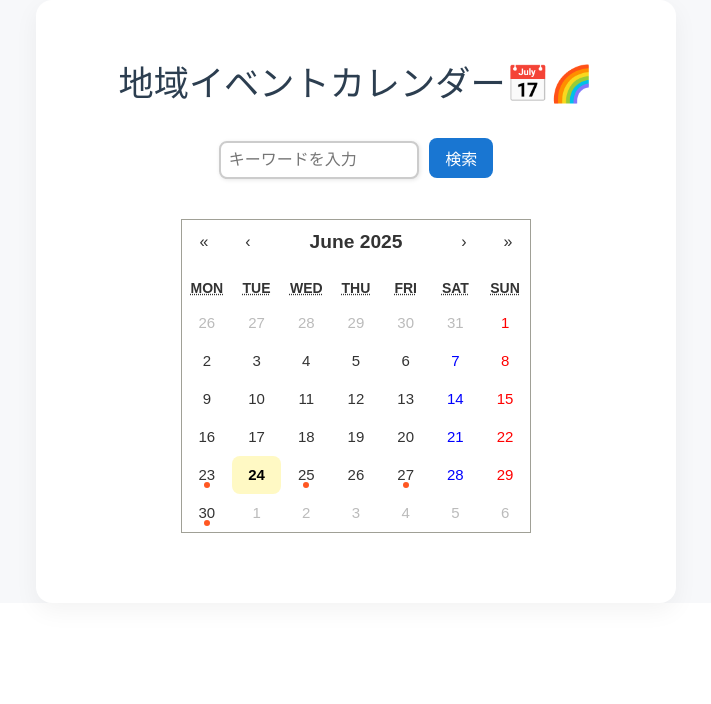
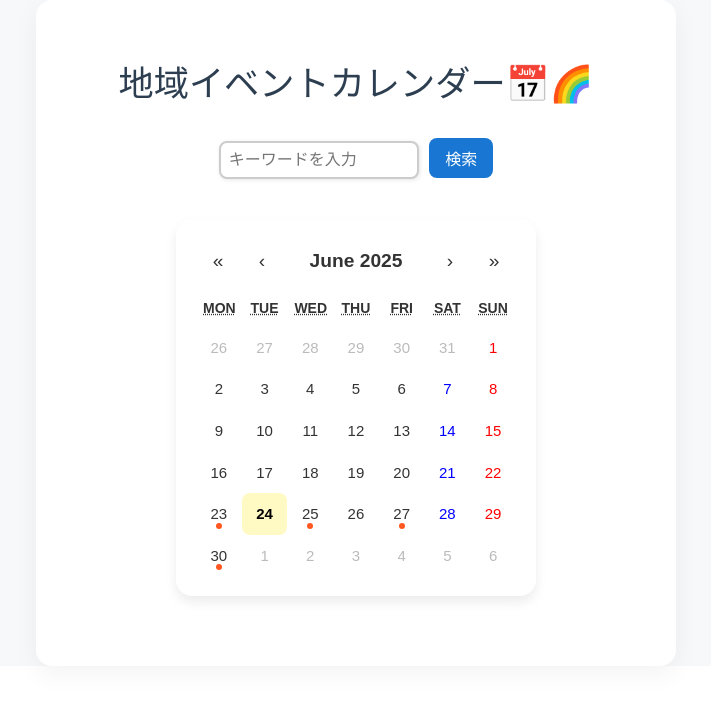
Before and after one commit to okada076/community-event-app, a React (Vite) app: page / in a window 1280 px wide. Shown: the top 704 px of the page, without its empty margins (284-995 px from the left). Built offline with nearby package versions, Linux system fonts and the light colour scheme.

Commit message:
カレンダーに丸み＋影を加える

```diff
--- a/src/style.css
+++ b/src/style.css
@@ -231,6 +231,24 @@ button:hover {
   color: blue !important;
 }
 
+/* カレンダー全体を包む要素に丸みをつける */
+.react-calendar {
+  border-radius: 16px;
+  overflow: hidden;
+  box-shadow: 0 6px 12px rgba(0, 0, 0, 0.08);
+  border: none;
+  font-size: 1.2rem;
+  padding: 20px;
+  width: 360px;
+  max-width: 90%;
+  margin: 0 auto;
+}
+
+/* オプション：タイルや日付部分も少し丸くしたい場合 */
+.react-calendar__tile {
+  border-radius: 8px;
+}
+
 .react-calendar__tile {
   position: relative;
 }
```
